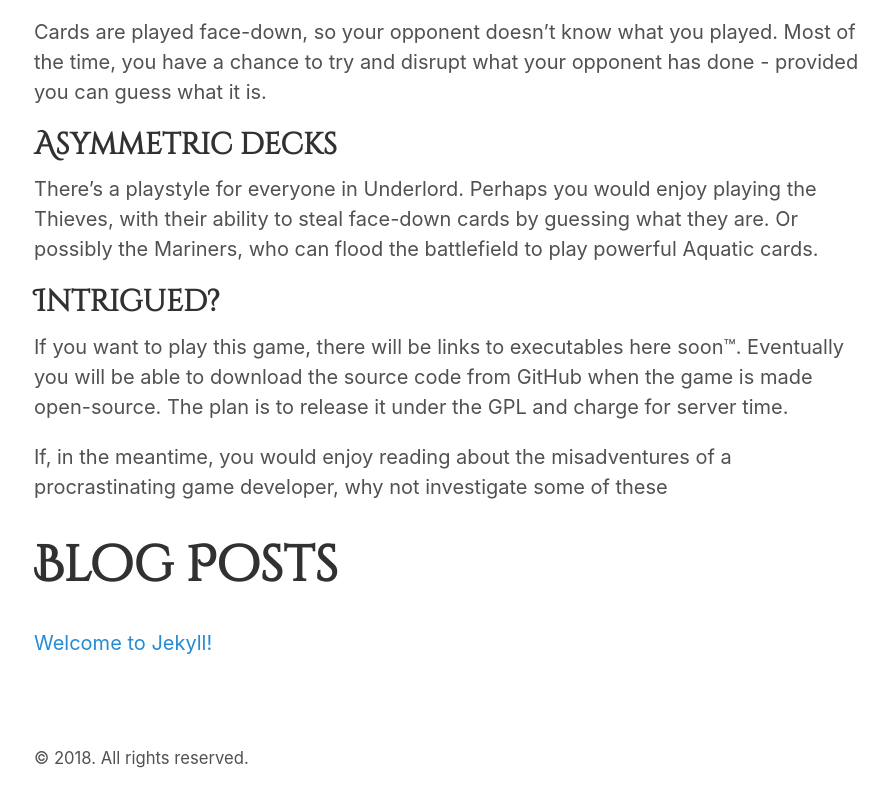
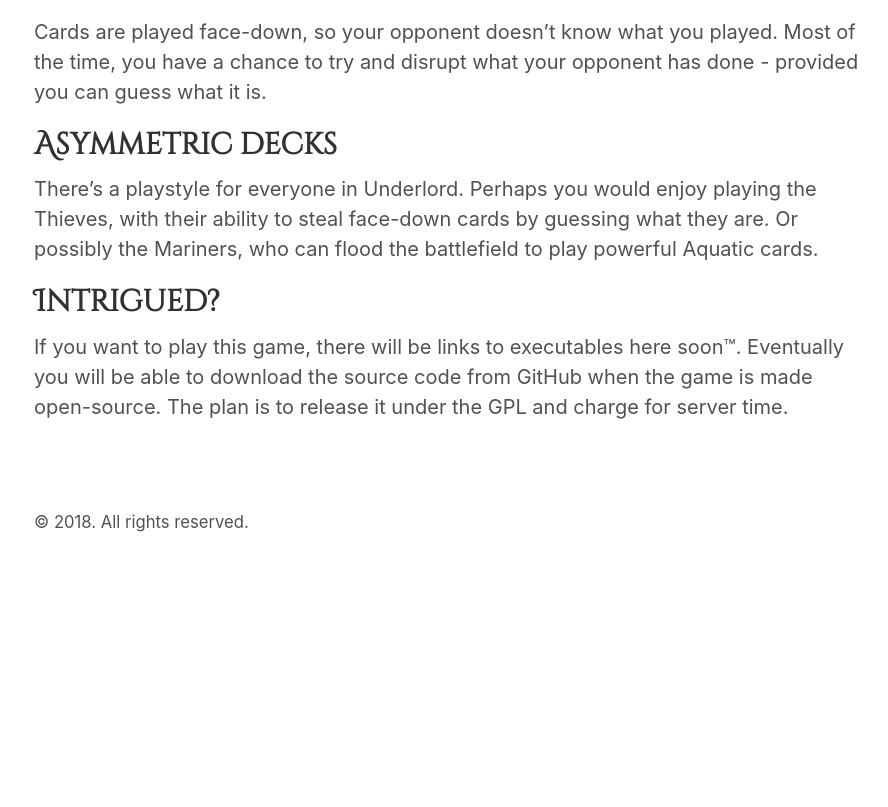
Before and after one commit to underlordcg/underlordcg.github.io, a Jekyll site: the page built from index.md, in a window 1280 px wide and 900 px high, scrolled down 3292 px. Shown: the top 807 px of the window, without its empty margins (186-1074 px from the left). Built offline with Jekyll 4.4.1, drawn with Linux system fonts in a browser that asks for light colours; after the commit the page ends 3956 px from its top, so only the background shows below that.

Commit message:
Remove blog posts section

```diff
--- a/index.md
+++ b/index.md
@@ -56,12 +56,3 @@ If you want to play this game, there will be links to executables here
 soon™. Eventually you will be able to download the source code from GitHub
 when the game is made open-source. The plan is to release it under the GPL
 and charge for server time.
-
-If, in the meantime, you would enjoy reading about the misadventures of
-a procrastinating game developer, why not investigate some of these
-
-# Blog Posts
-
-{% for post in site.posts %}
-[{{ post.title }}]({{ post.url }})
-{% endfor %}
```
Also changed, not shown: _posts/2018-02-11-welcome-to-jekyll.markdown (deleted, +0 -25 lines).
